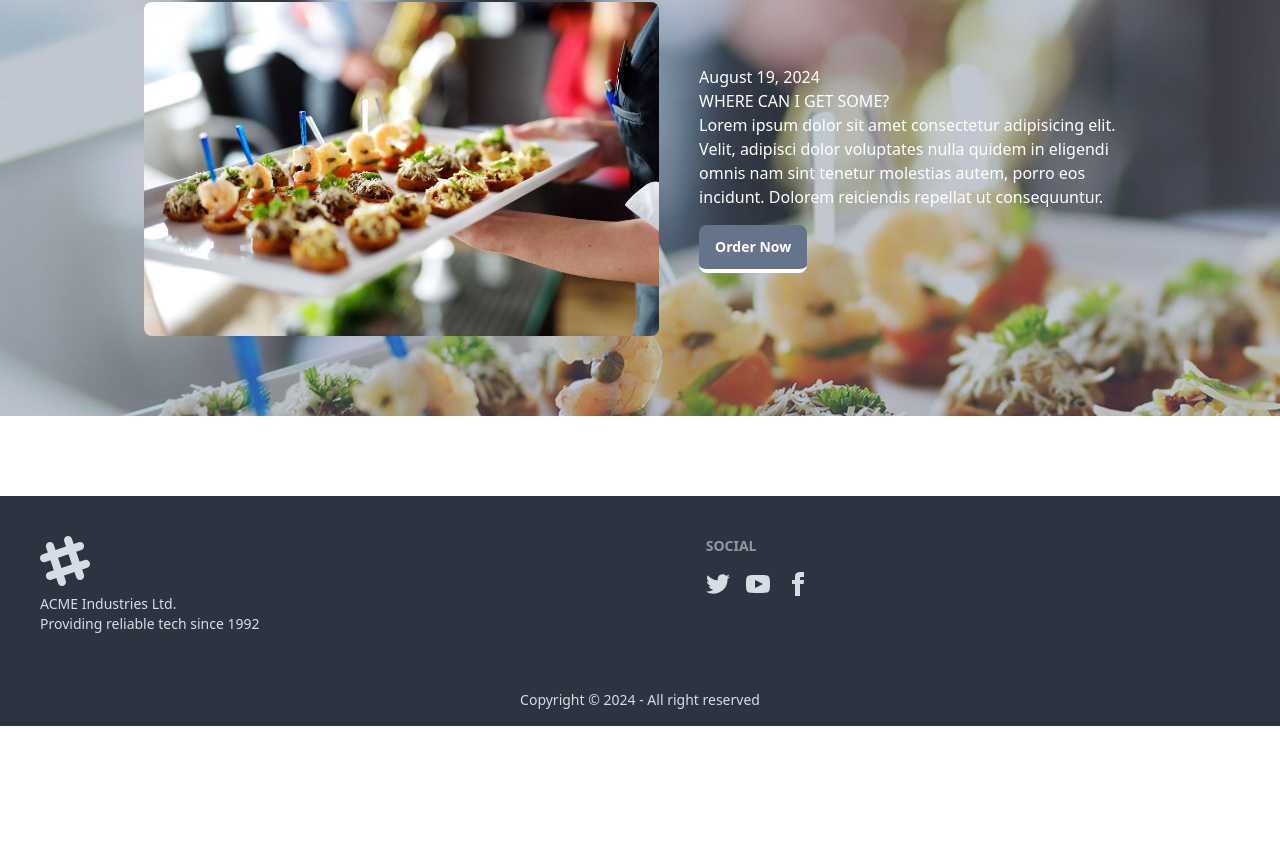
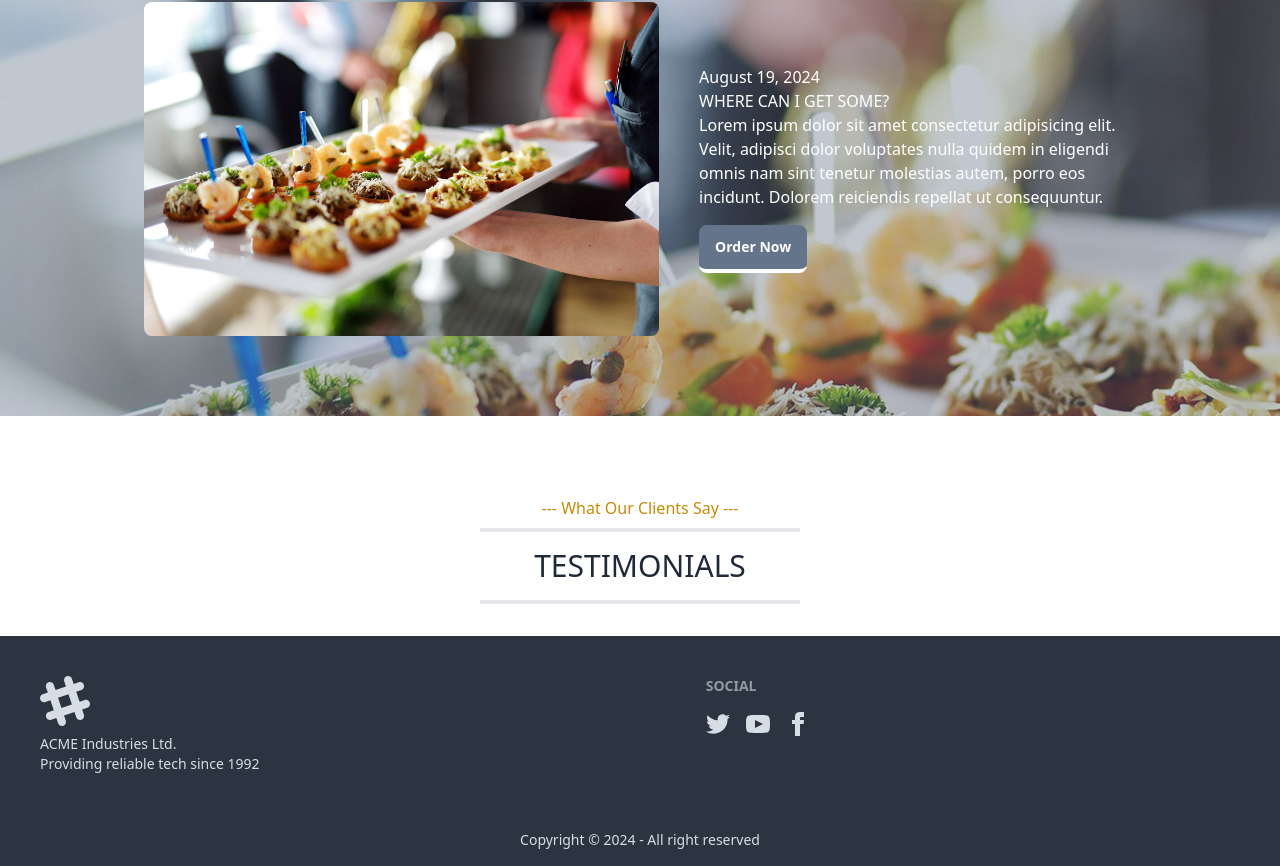
Before and after one commit to RaisulislamRimon/bistro-boss-client, a React (Vite) app: page / in a window 1280 px wide. Shown: the part 2294-3160 px from the top of the page. Before the commit the page ends 3020 px from the top, so only its background shows below. Built offline with nearby package versions, Linux system fonts and the light colour scheme.

Commit message:
creating testimonials section

```diff
--- a/src/pages/Home/Home/Home.jsx
+++ b/src/pages/Home/Home/Home.jsx
@@ -2,6 +2,7 @@ import Banner from "../Banner/Banner";
 import Category from "../Category/Category";
 import { Featured } from "../Featured/Featured";
 import PopularMenu from "../PopularMenu/PopularMenu";
+import { Testimonials } from "../Testimonials/Testimonials";
 
 export default function Home() {
   return (
@@ -10,6 +11,7 @@ export default function Home() {
       <Category />
       <PopularMenu />
       <Featured />
+      <Testimonials />
     </div>
   );
 }
--- /dev/null
+++ b/src/pages/Home/Testimonials/Testimonials.jsx
@@ -0,0 +1,12 @@
+import SectionTitle from "../../../components/SectionTitle/SectionTitle";
+
+export const Testimonials = () => {
+  return (
+    <section>
+      <SectionTitle
+        subHeading={"What Our Clients Say"}
+        heading={"Testimonials"}
+      />
+    </section>
+  );
+};
```
